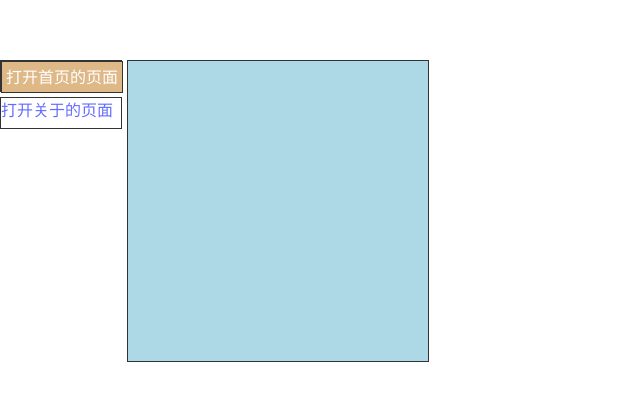
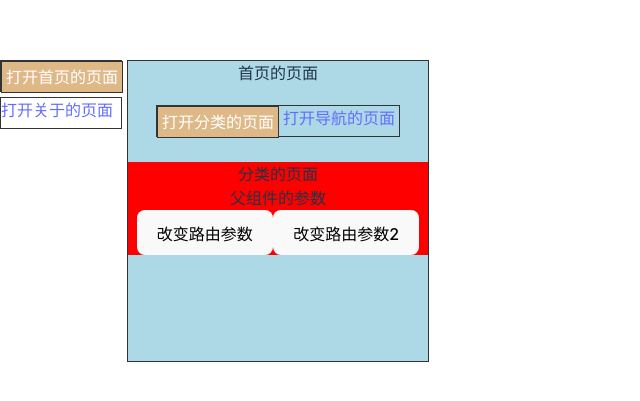
Before and after one commit to kunlunrepo/react-simple, a React (Vite) app: page /#/home/classify in a window 1280 px wide. Before the commit this address had no page. Shown: the part 189-590 px from the top of the page, without its empty margins (0-640 px from the left). Built offline with nearby package versions, Linux system fonts and the light colour scheme.

Commit message:
route的路由传参(useSearchParams)

```diff
--- a/src/components/Home/components/Classify/index.jsx
+++ b/src/components/Home/components/Classify/index.jsx
@@ -1,13 +1,16 @@
-import {useParams} from "react-router-dom";
+import { useSearchParams } from "react-router-dom";
 
 const Classify = () => {
     // 获取路由参数
-    const params = useParams();
-    console.log(params)
+    const [search, setSearch] = useSearchParams();
+    const xd = search.get("xd");
+    const website = search.get("website");
 
     return <div>
         分类的页面
-        <div>父组件的参数{params.xd}</div>
+        <div>父组件的参数{xd} {website}</div>
+        <button onClick={()=>setSearch({xd: 1, website: 2})}>改变路由参数</button>
+        <button onClick={()=>setSearch("xd=老张&website=dddd")}>改变路由参数2</button>
     </div>
 }
 
--- a/src/components/Home/index.jsx
+++ b/src/components/Home/index.jsx
@@ -5,14 +5,17 @@ class Home extends React.Component {
     activeStyle = ({isActive}) => {
         return isActive ? "background" : "";
     }
-    state={name: "张三"}
+    state={
+        name: "张三三",
+        website: "www.baidu.com"
+    }
     render() {
         return (
             <div>
                 首页的页面
                 <div style={{display: "flex", justifyContent: "center", margin: "20px"}}>
                     <div className="link">
-                        <NavLink to={`classify/${this.state.name}`} className={this.activeStyle}>打开分类的页面</NavLink>
+                        <NavLink to={`classify?xd=${this.state.name}&website=${this.state.website}`} className={this.activeStyle}>打开分类的页面</NavLink>
                     </div>
                     <div className="link">
                         <NavLink to="navigation" className={this.activeStyle}>打开导航的页面</NavLink>
--- a/src/routes/index.jsx
+++ b/src/routes/index.jsx
@@ -10,7 +10,7 @@ export default [
         element: <Home/>,
         children: [
             {
-                path: 'classify/:xd',
+                path: 'classify',
                 element: <Classify/>
             },
             {
```
